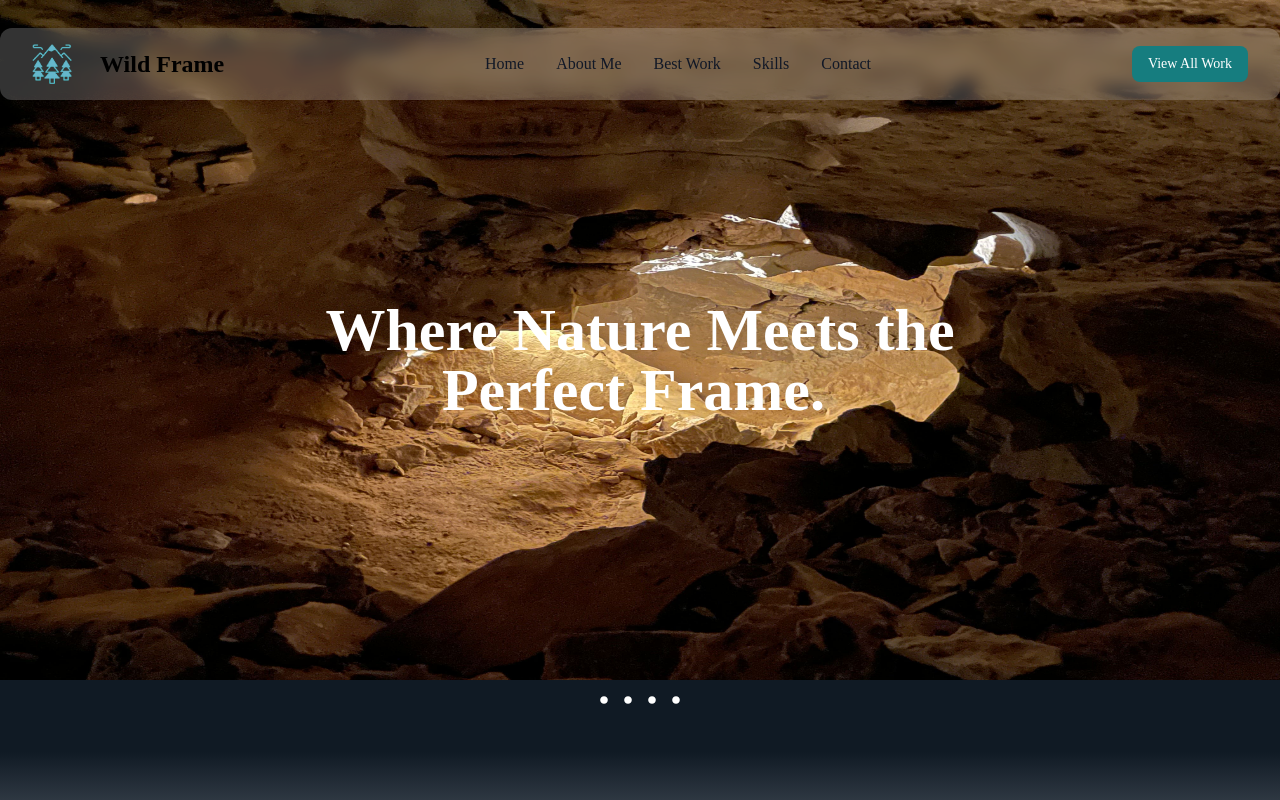
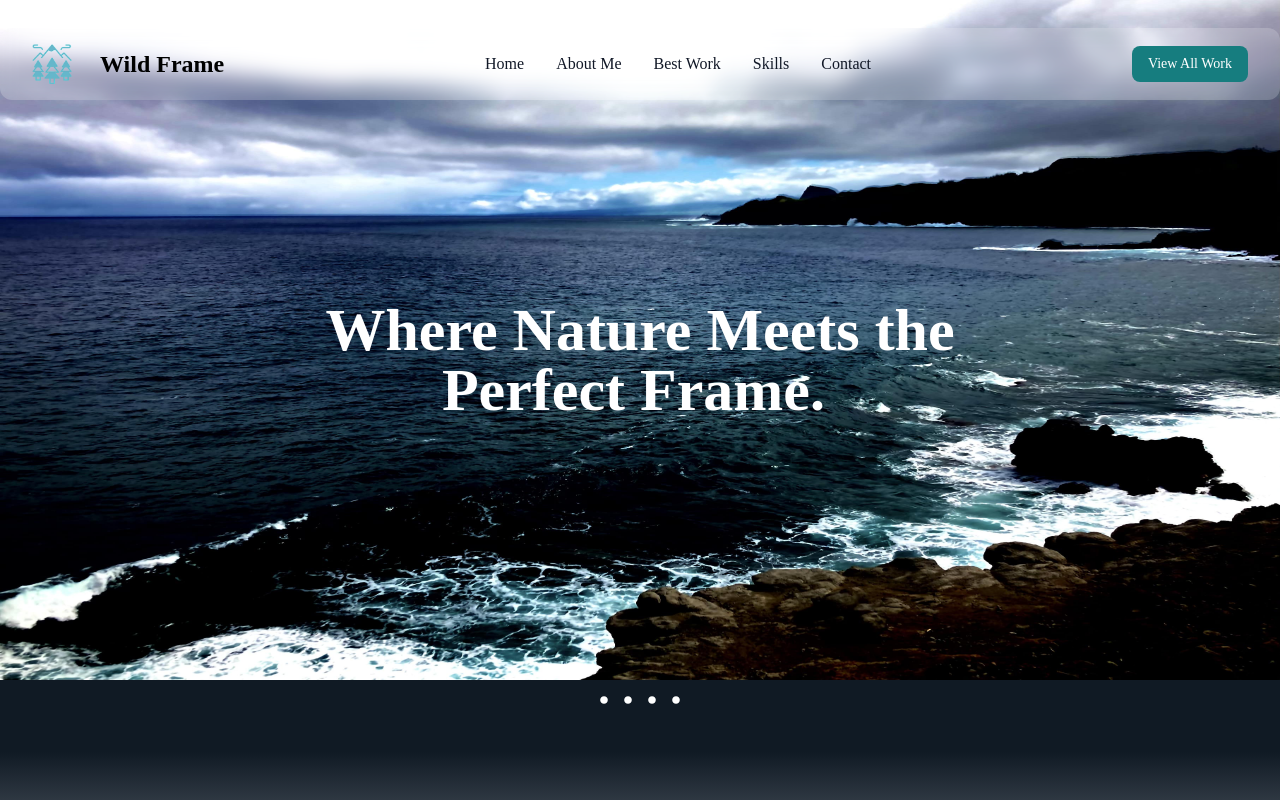
Before and after one commit to TRshaqOat/personal-web-repo, a React (Create React App) app in the folder personal-site/: page / in a window 1280 px wide. Shown: the top 800 px of the page. Built offline with nearby package versions, Linux system fonts and the light colour scheme; a web font is replaced by a local one.

Commit message:
Update ImageCarousel.js

```diff
--- a/personal-site/src/components/ImageCarousel.js
+++ b/personal-site/src/components/ImageCarousel.js
@@ -11,7 +11,7 @@
 import TypingText from "./TypingText";
 
 const imageClass =
-  "w-full h-full bg-center bg-cover transition-transform duration-700";
+  "w-full h-full bg-center object-fit: contain transition-transform duration-700";
 
 const ImageCarousel = () => {
   const slides = useMemo(() => {
@@ -51,7 +51,7 @@
       setCurrentIndex((prevIndex) => (prevIndex + 1) % slides.length);
     };
 
-    const interval = setInterval(rotateSlides, 3000);
+    const interval = setInterval(rotateSlides, 6000);
 
     return () => clearInterval(interval); // Cleanup the interval on component unmount
   }, [slides]);
```
